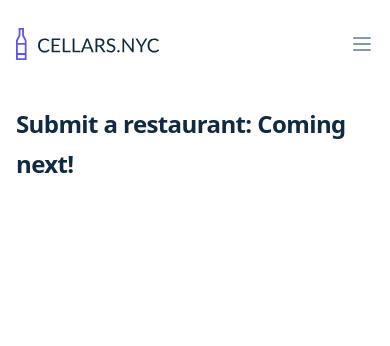
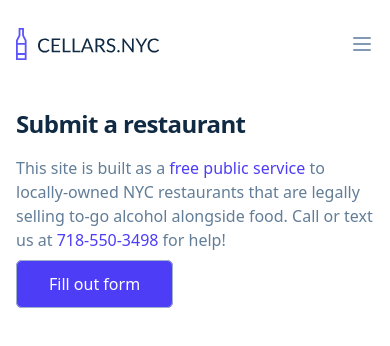
Before and after one commit to pranjaldaga/cellarssf, a Nuxt app: page /submit in a window 390 px wide. Shown: the top 346 px of the page. Built offline with nearby package versions, Linux system fonts and the light colour scheme; what @tailwindcss/ui would draw is missing.

Commit message:
add submit page

```diff
--- a/components/Navbar.vue
+++ b/components/Navbar.vue
@@ -51,7 +51,7 @@
 
     <div
       v-show="open"
-      class="absolute inset-x-0 top-0 p-2 transition origin-top-right transform md:hidden"
+      class="absolute inset-x-0 top-0 p-2 transition duration-150 ease-in-out origin-top-right transform md:hidden "
     >
       <div class="rounded-lg shadow-md">
         <div class="overflow-hidden bg-white rounded-lg shadow-xs">
--- /dev/null
+++ b/layouts/submit.vue
@@ -0,0 +1,48 @@
+<template>
+  <div>
+    <div class="relative h-screen overflow-hidden bg-white">
+      <div class="h-full max-w-screen-xl mx-auto">
+        <div
+          class="relative z-10 h-full pb-8 bg-white sm:pb-16 md:pb-20 lg:max-w-2xl lg:w-full lg:pb-28 xl:pb-32"
+        >
+          <navbar />
+
+          <div
+            class="max-w-screen-xl px-4 mx-auto mt-10 sm:mt-12 sm:px-6 md:mt-16 lg:mt-20 lg:px-8 xl:mt-28"
+          >
+            <div class="h-full text-left">
+              <div>
+                <nuxt />
+              </div>
+            </div>
+          </div>
+          <svg
+            class="absolute inset-y-0 right-0 hidden w-48 h-full text-white transform translate-x-1/2 lg:block"
+            fill="currentColor"
+            viewBox="0 0 100 100"
+            preserveAspectRatio="none"
+          >
+            <polygon points="50,0 100,0 50,100 0,100" />
+          </svg>
+        </div>
+      </div>
+
+      <div class="lg:absolute lg:inset-y-0 lg:right-0 lg:w-1/2">
+        <img
+          class="object-cover w-full h-56 sm:h-72 md:h-96 lg:w-full lg:h-full"
+          src="https://images.unsplash.com/photo-1572095755816-4a48d680f864?ixlib=rb-1.2.1&ixid=eyJhcHBfaWQiOjEyMDd9&auto=format&fit=crop&w=955&q=80"
+          alt="Cellar"
+        />
+      </div>
+    </div>
+  </div>
+</template>
+<script>
+import Navbar from '@/components/Navbar'
+
+export default {
+  components: { Navbar }
+}
+</script>
+
+<style></style>
--- a/nuxt.config.js
+++ b/nuxt.config.js
@@ -19,7 +19,7 @@ export default {
   /*
    ** Customize the progress-bar color
    */
-  loading: { color: '#fff' },
+  loading: { color: '#4D3DF7' },
   /*
    ** Global CSS
    */
--- a/pages/about.vue
+++ b/pages/about.vue
@@ -34,7 +34,8 @@
       <a
         href="https://somemealsconsidered.substack.com/p/the-government-must-help"
         >Emily Wilson's call to "Raid The Cellars!"</a
-      >
+      >. Call or text us at <a href="tel:718-550-3498">718-550-3498</a> with any
+      questions.
     </p>
   </div>
 </template>
--- a/pages/submit.vue
+++ b/pages/submit.vue
@@ -1,7 +1,40 @@
 <template>
-  <h2
-    class="block mx-0 text-2xl font-bold leading-10 tracking-tight text-gray-900 lg:text-4xl sm:leading-none"
-  >
-    Submit a restaurant: Coming next!
-  </h2>
+  <div>
+    <h2
+      class="block mx-0 text-2xl font-bold leading-10 tracking-tight text-gray-900 lg:text-4xl sm:leading-none"
+    >
+      Submit a restaurant
+    </h2>
+    <p
+      class="mt-3 text-base text-gray-500 sm:mt-5 sm:text-lg sm:max-w-xl md:mt-5 md:text-xl lg:mx-0"
+    >
+      This site is built as a
+      <nuxt-link to="/about">free public service </nuxt-link> to locally-owned
+      NYC restaurants that are legally selling to-go alcohol alongside food.
+      Call or text us at <a href="tel:718-550-3498">718-550-3498</a> for help!
+    </p>
+    <div class="mt-5 text-white sm:mt-8">
+      <div class="rounded-md">
+        <a
+          href="https://airtable.com/shrTpAOzZl3XcZ03d"
+          target="_BLANK"
+          class="px-8 py-3 text-base font-medium leading-6 text-center text-white border border-transparent rounded-md bg-contraption-primary-600 hover:bg-contraption-primary-500 focus:outline-none focus:shadow-outline md:py-4 md:text-lg md:px-10"
+        >
+          Fill out form
+        </a>
+      </div>
+    </div>
+  </div>
 </template>
+
+<script>
+export default {
+  layout: 'submit'
+}
+</script>
+
+<style scoped>
+p > a {
+  @apply text-contraption-primary-600;
+}
+</style>
```
